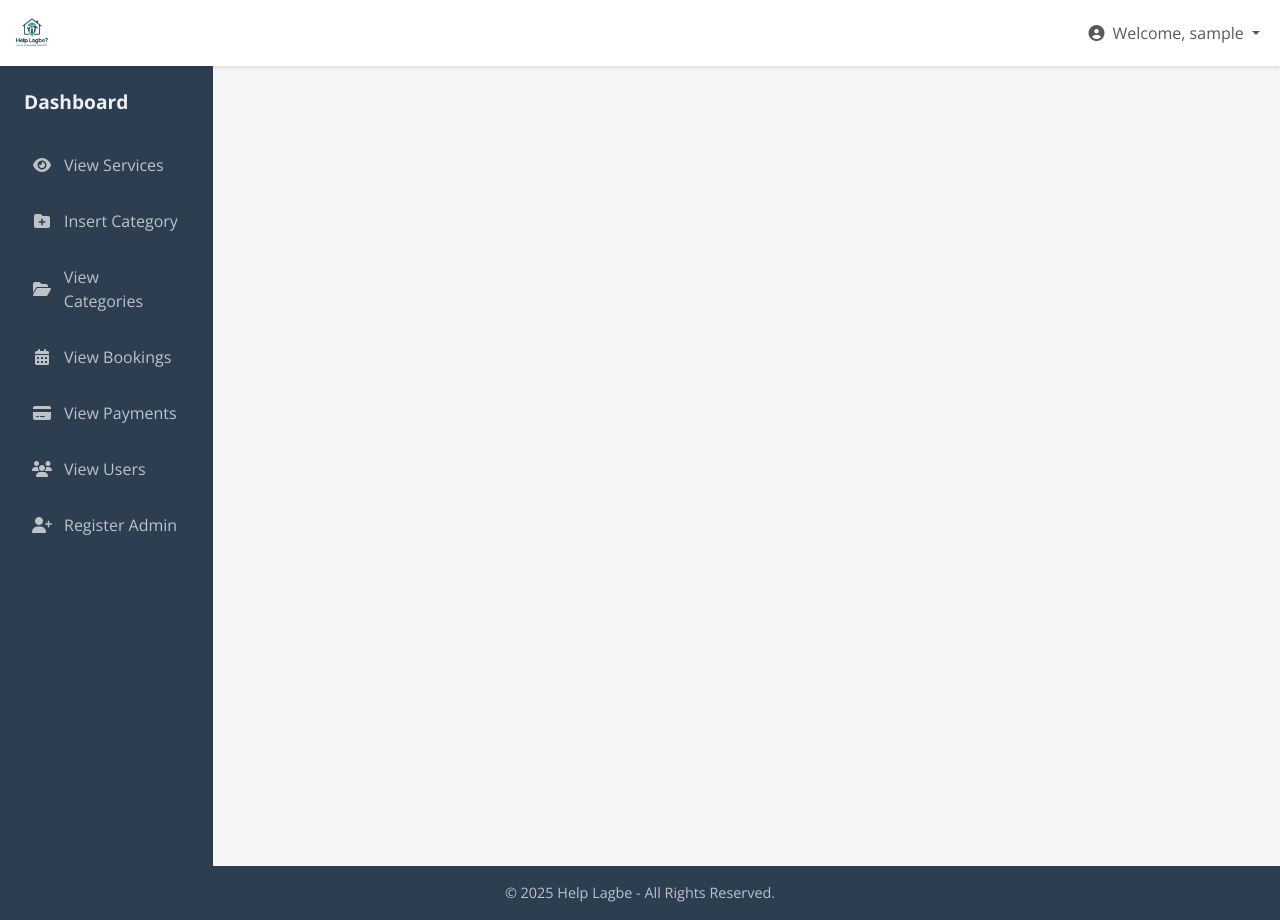
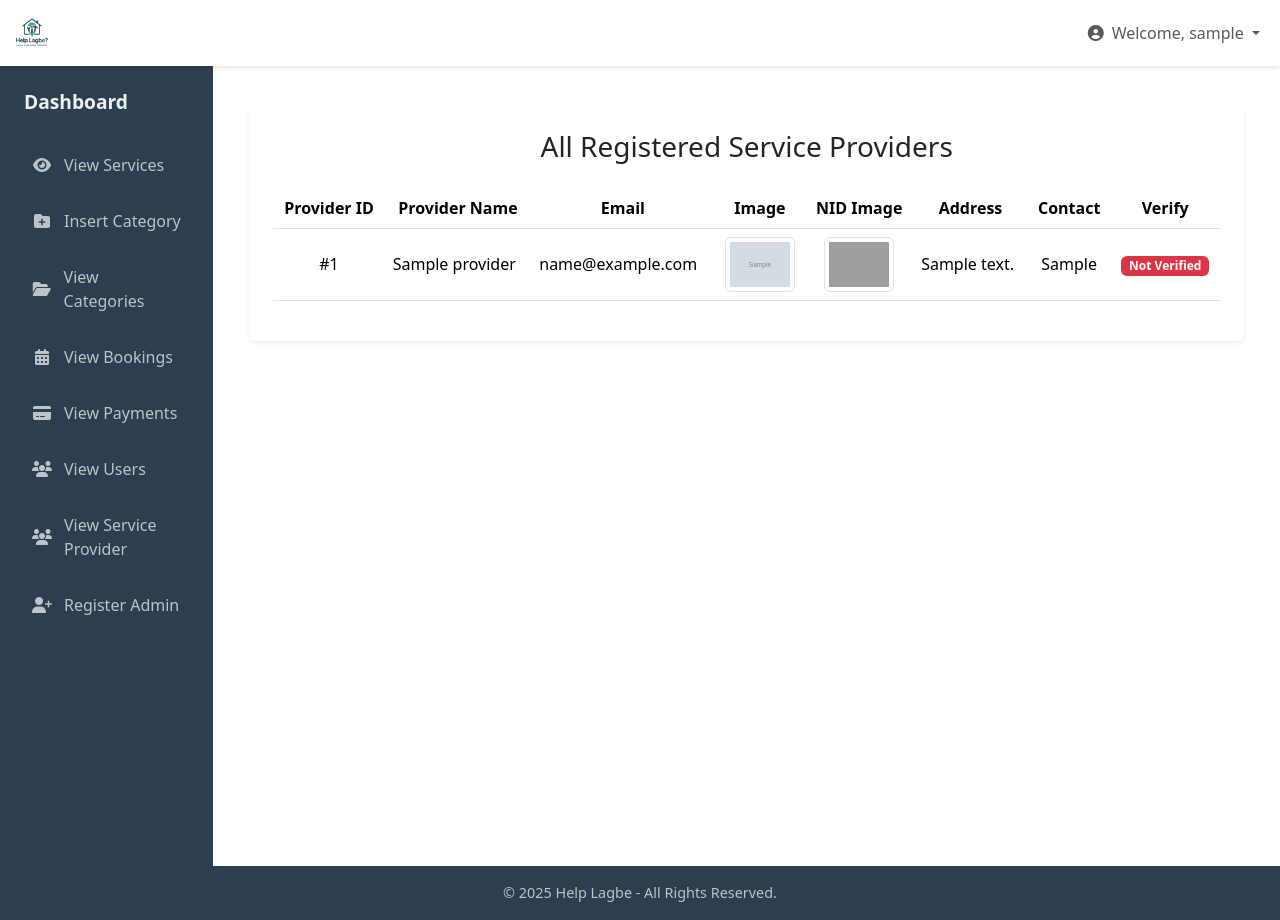
Before and after one commit to shiekhsarafathossain/helplagbe, a PHP site: page /admin_panel/index.php?list_service_provider in a window 1280 px wide. Run offline with PHP 8.4, Linux system fonts and the light colour scheme; the visitor is signed in with stand-in values (Sample User, id 1); tables that the repository leaves empty or names only in its code hold one stand-in row (values such as "Sample post"); grey boxes marked "Sample" are stand-in pictures; grey boxes are pictures that could not be loaded.

Commit message:
adding wow factor

```diff
--- a/admin_panel/admin_login.php
+++ b/admin_panel/admin_login.php
@@ -70,7 +70,7 @@ if(isset($_POST['user_login'])){
     $user_password = $_POST['user_password'];
 
     // Use prepared statements to prevent SQL injection
-    $select_query = "SELECT * FROM admin_table WHERE username = ? AND admin = 'yes'";
+    $select_query = "SELECT * FROM admin_table WHERE username = ?";
     $stmt = $con->prepare($select_query);
     $stmt->bind_param("s", $user_username);
     $stmt->execute();
--- a/admin_panel/admin_registration.php
+++ b/admin_panel/admin_registration.php
@@ -200,7 +200,7 @@ body {
         <div class="col-lg-8 col-md-10">
             <div class="card shadow-sm border-0 rounded-lg">
                 <div class="card-body p-4 p-md-5">
-                    <h3 class="text-center mb-4">Admin & Staff Registration</h3>
+                    <h3 class="text-center mb-4">Admin Registration</h3>
                     <hr class="my-4">
                     <form action="" method="post">
                         <!-- Username -->
--- a/admin_panel/index.php
+++ b/admin_panel/index.php
@@ -165,6 +165,7 @@ body {
                     <li class='nav-item'><a href='./index.php?list_bookings' class='nav-link'><i class="fas fa-calendar-alt fa-fw"></i>View Bookings</a></li>
                     <li class='nav-item'><a href='./index.php?list_payments' class='nav-link'><i class="fas fa-credit-card fa-fw"></i>View Payments</a></li>
                     <li class='nav-item'><a href='./index.php?list_users' class='nav-link'><i class="fas fa-users fa-fw"></i>View Users</a></li>
+                    <li class='nav-item'><a href='./index.php?list_service_provider' class='nav-link'><i class="fas fa-users fa-fw"></i>View Service Provider</a></li>
                     <li class='nav-item'><a href='./admin_registration.php' class='nav-link'><i class="fas fa-user-plus fa-fw"></i>Register Admin</a></li>
                 </ul>
             </div>
@@ -186,6 +187,9 @@ body {
 
                         $total_users_query = mysqli_query($con, "SELECT COUNT(*) as count FROM user_table");
                         $total_users = mysqli_fetch_assoc($total_users_query)['count'];
+
+                        $total_provider_query = mysqli_query($con, "SELECT COUNT(*) as count FROM service_provider");
+                        $total_provider = mysqli_fetch_assoc($total_provider_query)['count'];
 
                         echo "
                         <h2 class='text-center mb-4'>Dashboard Overview</h2>
@@ -234,6 +238,17 @@ body {
                                     </div>
                                 </div>
                             </div>
+                            <div class='col-md-6 col-lg-6'>
+                                <div class='card dashboard-card bg-dark text-white'>
+                                    <div class='card-body'>
+                                        <div>
+                                            <h5 class='card-title'>Total Service Provider</h5>
+                                            <p class='card-text fs-2 fw-bold'>{$total_provider}</p>
+                                        </div>
+                                        <i class='fas fa-users card-icon'></i>
+                                    </div>
+                                </div>
+                            </div>
                         </div>";
                     }
 
@@ -246,6 +261,7 @@ body {
                     if(isset($_GET["delete_category"])){ include("delete_category.php"); }
                     if(isset($_GET["list_payments"])){ include("list_payments.php"); }
                     if(isset($_GET["list_users"])){ include("list_users.php"); }
+                    if(isset($_GET["list_service_provider"])){ include("list_service_provider.php"); }
                     if(isset($_GET["list_bookings"])){ include("list_booking.php"); }
                     if(isset($_GET["edit_booking"])){ include("edit_booking.php"); }
                     if(isset($_GET["delete_booking"])){ include("delete_booking.php"); }
--- /dev/null
+++ b/admin_panel/list_service_provider.php
@@ -0,0 +1,81 @@
+<?php
+// Make sure you have $con connection available before this block
+
+// Your DB query and output
+$get_providers = "SELECT * FROM service_provider";
+$result = mysqli_query($con, $get_providers);
+$num_of_rows = mysqli_num_rows($result);
+?>
+
+<!DOCTYPE html>
+<html lang="en">
+<head>
+    <meta charset="UTF-8" />
+    <meta name="viewport" content="width=device-width, initial-scale=1" />
+    <title>All Service Providers</title>
+    <link href="https://cdn.jsdelivr.net/npm/bootstrap@5.3.3/dist/css/bootstrap.min.css" rel="stylesheet" />
+</head>
+<body>
+<div class="container mt-3">
+    <div class="row justify-content-center">
+        <div class="col-lg-12">
+            <div class="card shadow-sm border-0 rounded-lg">
+                <div class="card-body p-4">
+                    <h3 class="text-center mb-4">All Registered Service Providers</h3>
+                    <div class="table-responsive">
+                        <table class="table table-hover align-middle text-center">
+                            <thead class="bg-light">
+                                <tr>
+                                    <th>Provider ID</th>
+                                    <th>Provider Name</th>
+                                    <th>Email</th>
+                                    <th>Image</th>
+                                    <th>NID Image</th>
+                                    <th>Address</th>
+                                    <th>Contact</th>
+                                    <th>Verify</th>
+                                </tr>
+                            </thead>
+                            <tbody>
+                                <?php
+                                if ($num_of_rows == 0) {
+                                    echo "<tr><td colspan='8' class='text-center p-4'>No service providers found.</td></tr>";
+                                } else {
+                                    while ($row_data = mysqli_fetch_assoc($result)) {
+                                        $provider_id = $row_data['provider_id'];
+                                        $provider_name = $row_data['provider_name'];
+                                        $provider_email = $row_data['provider_email'];
+                                        $provider_image = $row_data['provider_image'];
+                                        $provider_nid = $row_data['provider_nid'];
+                                        $provider_address = $row_data['provider_address'];
+                                        $provider_contact = $row_data['provider_contact'];
+                                        $provider_status = $row_data['status'];
+
+                                        $status_badge = ($provider_status === 'true')
+                                            ? "<span class='badge bg-success'>Verified</span>"
+                                            : "<span class='badge bg-danger'>Not Verified</span>";
+
+                                        echo "
+                                        <tr>
+                                            <td>#{$provider_id}</td>
+                                            <td class='text-start'>{$provider_name}</td>
+                                            <td class='text-start'>{$provider_email}</td>
+                                            <td><img src='../assets/images/provider_images/{$provider_image}' alt='{$provider_name}' width='70' class='img-thumbnail'></td>
+                                            <td><img src='../assets/images/provider_images/nid/{$provider_nid}' alt='{$provider_name}' width='70' class='img-thumbnail'></td>
+                                            <td class='text-start'>{$provider_address}</td>
+                                            <td>{$provider_contact}</td>
+                                            <td>{$status_badge}</td>
+                                        </tr>";
+                                    }
+                                }
+                                ?>
+                            </tbody>
+                        </table>
+                    </div>
+                </div>
+            </div>
+        </div>
+    </div>
+</div>
+</body>
+</html>
--- a/functions/common_function.php
+++ b/functions/common_function.php
@@ -131,49 +131,6 @@ function getServiceByCategories(){
     }
 }
 
-// Other functions remain unchanged from your template
-// function getAllservice(){
-//   global $con;
-//   if(!isset($_GET['category'])){
-//     $order_by = "ORDER BY rand()";
-//     if(isset($_GET['sort'])){
-//       $sort = $_GET['sort'];
-//       if($sort == "price_asc"){
-//         $order_by = "ORDER BY price ASC";
-//       } elseif($sort == "price_desc"){
-//         $order_by = "ORDER BY price DESC";
-//       } elseif($sort == "title_asc"){
-//         $order_by = "ORDER BY title ASC";
-//       } elseif($sort == "title_desc"){
-//         $order_by = "ORDER BY title DESC";
-//       }
-//     }
-//     $select_query = "SELECT * FROM service $order_by";
-//     $result_query = mysqli_query($con,$select_query);
-//     while($row = mysqli_fetch_assoc($result_query)){
-//         $id = $row['id'];
-//         $title = $row['title'];
-//         $description = $row['description'];
-//         $image1 = $row['image1'];
-//         $price = $row['price'];
-//         $short_description = strlen($description) > 80 ? substr($description, 0, 80) . '...' : $description;
-//         echo "<div class='col-md-4'>
-//                 <div class='service-card'>
-//                   <img src='./assets/images/service_images/$image1' class='card-img-top' alt='$title'>
-//                   <div class='card-body'>
-//                     <h5 class='card-title'>$title</h5>
-//                     <p class='card-text'>$short_description</p>
-//                     <p class='price'>৳ " . number_format($price) . "</p>
-//                     <div class='d-flex justify-content-between align-items-center mt-3'>
-//                         <a href='details.php?id=$id' class='btn btn-sm btn-outline-primary'>View Details</a>
-//                         <a href='booking.php?id=$id' class='btn btn-sm btn-primary'>Book Now</a>
-//                     </div>
-//                   </div>
-//                 </div>
-//               </div>";
-//     }
-//   }
-// }
 
 function searchServices(){
   global $con;
@@ -217,7 +174,7 @@ function view_details(){
       $id = $_GET['id'];
 
       // UPDATED QUERY: Join service table with service_provider table
-      $select_query = "SELECT s.*, sp.provider_name, sp.provider_contact, sp.provider_address
+      $select_query = "SELECT s.*, sp.provider_name, sp.provider_contact, sp.provider_address, sp.status
                        FROM service s
                        JOIN service_provider sp ON s.provider_id = sp.provider_id
                        WHERE s.id=?";
@@ -227,18 +184,20 @@ function view_details(){
       $stmt->execute();
       $result_query = $stmt->get_result();
 
+
     while($row = mysqli_fetch_assoc($result_query)){
+    // Existing variables
     $id = $row['id'];
     $title = $row['title'];
     $description = $row['description'];
     $image1 = $row['image1'];
     $image2 = $row['image2'];
     $image3 = $row['image3'];
-          // UPDATED: Fetching provider details from the joined table
     $name = $row['provider_name'];
     $contact = $row['provider_contact'];
     $address = $row['provider_address'];
     $price = $row['price'];
+    $status = $row['status'];  // New status variable
 
     echo "
       <div class='bg-white p-4 rounded shadow-sm'>
@@ -256,7 +215,7 @@ function view_details(){
                   <img src='./assets/images/service_images/$image3' class='d-block w-100 rounded' alt='$title'>
                 </div>
               </div>
-                    <button class='carousel-control-prev' type='button' data-bs-target='#serviceCarousel' data-bs-slide='next'>
+              <button class='carousel-control-prev' type='button' data-bs-target='#serviceCarousel' data-bs-slide='prev'>
                 <span class='carousel-control-prev-icon' aria-hidden='true'></span>
                 <span class='visually-hidden'>Previous</span>
               </button>
@@ -279,6 +238,15 @@ function view_details(){
               </li>
               <li class='list-group-item d-flex justify-content-between align-items-center'>
                 Service Area: <span class='fw-bold'>$address</span>
+              </li>
+              <li class='list-group-item d-flex justify-content-between align-items-center'>
+                Verify Status: ";
+                  if ($status === 'true') {
+                      echo "<span class='badge bg-success'>Verified</span>";
+                  } else {
+                      echo "<span class='badge bg-danger'>Not Verified</span>";
+                  }
+            echo "
               </li>
             </ul>
             <div class='mt-4 p-3 bg-light rounded text-center'>
```
Also changed, not shown: service_provider/profile.php (+28 -2 lines), service_provider/registration.php (+13 -3 lines), assets/images/provider_images/background.png (added), assets/images/provider_images/nid/ChatGPT Image Aug 8, 2025, 05_10_15 PM.png (added). Lines whose indentation alone changed are shown as unchanged.
